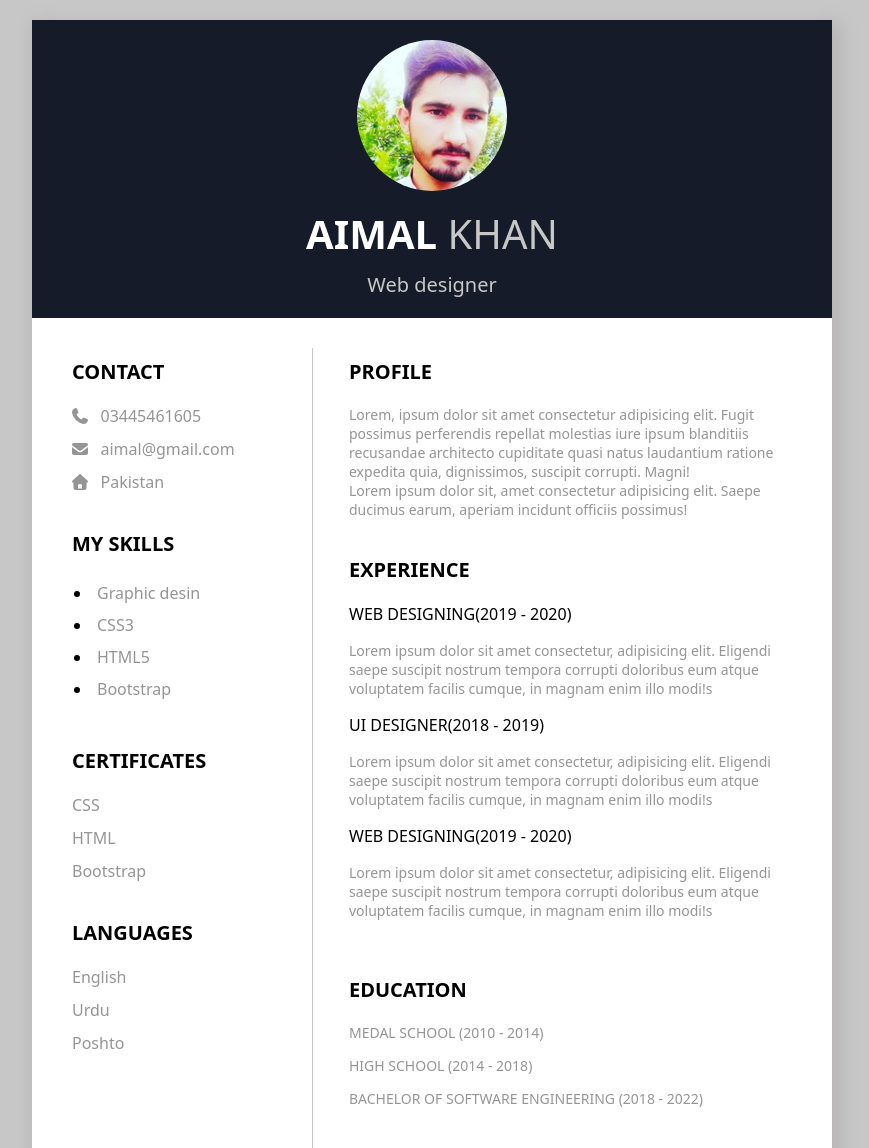
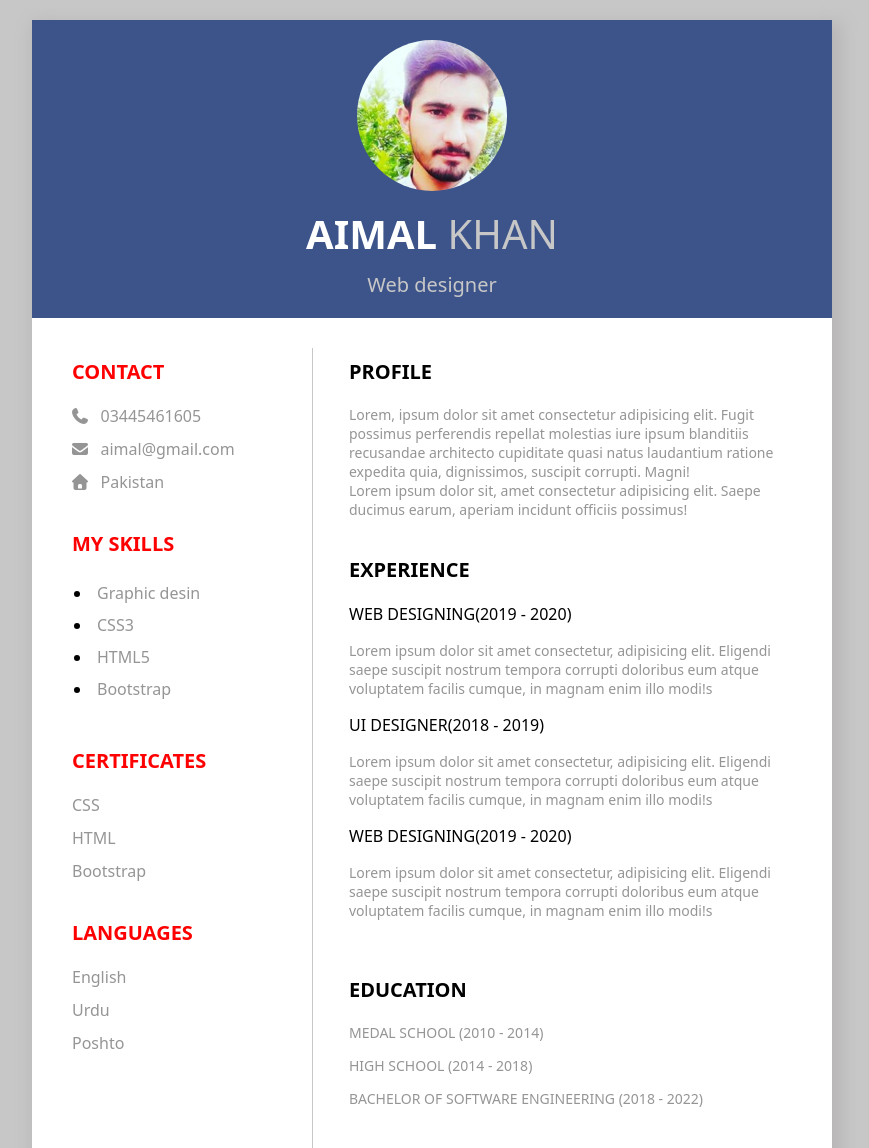
Before and after one commit to Aimal-Khan321/resume.live, a plain HTML site: page index.html in a window 1280 px wide. Shown: the top 1148 px of the page, without its empty margins (208-1077 px from the left). Drawn offline with Linux system fonts and the light colour scheme; files whose address does not match are found by name.

Commit message:
Add files via upload

```diff
--- a/index.html
+++ b/index.html
@@ -22,7 +22,7 @@
 
         <div class="col-div-4">
             <div class="content-box" style="padding-left: 40px;">
-                <p class="head">Contact</p>
+                <p class="head" style="color: red;">Contact</p>
                 <p class="p3"><i class="fa fa-phone" aria-hidden="true"></i>&nbsp;&nbsp;
                     03445461605</p>
                 <p class="p3"><i class="fa fa-envelope" aria-hidden="true"></i>&nbsp;&nbsp;
@@ -30,7 +30,7 @@
                 <p class="p3"><i class="fa fa-home" aria-hidden="true"></i>&nbsp;&nbsp;
                     Pakistan</p>
                 <br>
-                <p class="head">My Skills</p>
+                <p class="head" style="color: red;">My Skills</p>
                 <ul class="skills">
                     <li><span> Graphic desin</span></li>
                     <li><span>CSS3</span> </li>
@@ -38,12 +38,12 @@
                     <li><span>Bootstrap</span> </li>
                 </ul>
                 <br>
-                <p class="head">Certificates</p>
+                <p class="head" style="color: red;">Certificates</p>
                 <p class="p3">CSS</p>
                 <p class="p3">HTML</p>
                 <p class="p3">Bootstrap</p>
                 <br>
-                <p class="head">Languages</p>
+                <p class="head" style="color: red;">Languages</p>
                 <p class="p3">English</p>
                 <p class="p3">Urdu</p>
                 <p class="p3">Poshto</p>
@@ -76,13 +76,13 @@
                 <p>WEB DESIGNING(2019 - 2020)</p>
                 <P class="p-4">Lorem ipsum dolor sit amet consectetur, adipisicing elit. Eligendi saepe suscipit nostrum
                     tempora corrupti doloribus eum atque voluptatem facilis cumque, in magnam enim illo modi!s</P>
-                 <br>
-                 <p class="head">Education</p>
-                 <p class="p-4">MEDAL SCHOOL (2010 - 2014)</p>
-                 <p class="p-4">HIGH SCHOOL (2014 - 2018)</p>
-                 <p class="p-4">BACHELOR OF SOFTWARE  ENGINEERING (2018 - 2022)</p>
+                <br>
+                <p class="head">Education</p>
+                <p class="p-4">MEDAL SCHOOL (2010 - 2014)</p>
+                <p class="p-4">HIGH SCHOOL (2014 - 2018)</p>
+                <p class="p-4">BACHELOR OF SOFTWARE ENGINEERING (2018 - 2022)</p>
 
-                </div>
+            </div>
         </div>
     </div>
 </body>
--- a/style.css
+++ b/style.css
@@ -15,13 +15,14 @@ body{
     margin: 20px auto;
 }
 .top-section{
-    background-color: #151b29;
+    background-color: #3d548a;
     text-align: center;
     padding: 20px;
 }
 .profile{
     width: 150px;
     border-radius: 50%;
+    text-decoration: 3px;
 }
 .p1{
     color: white;
```
